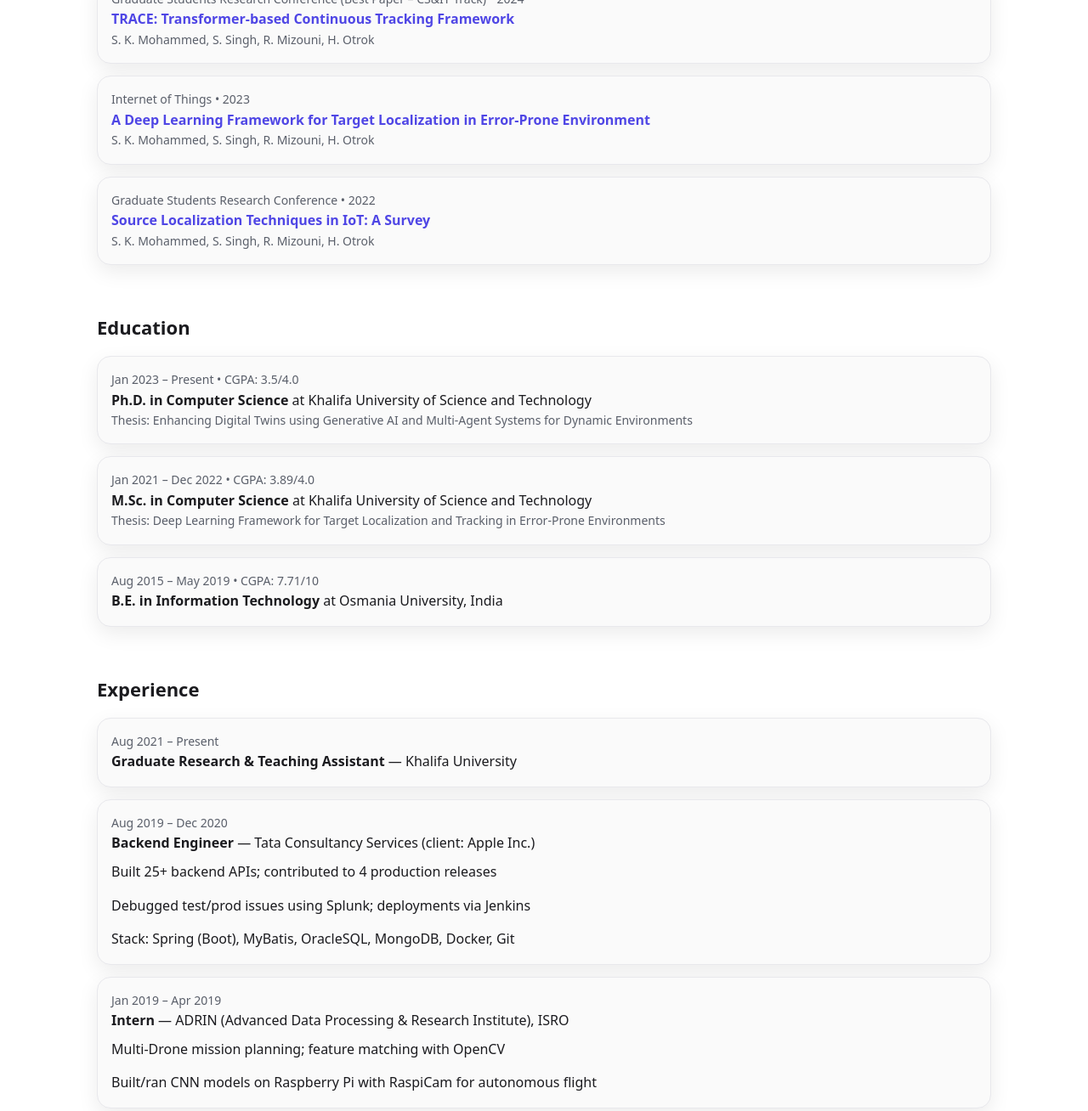
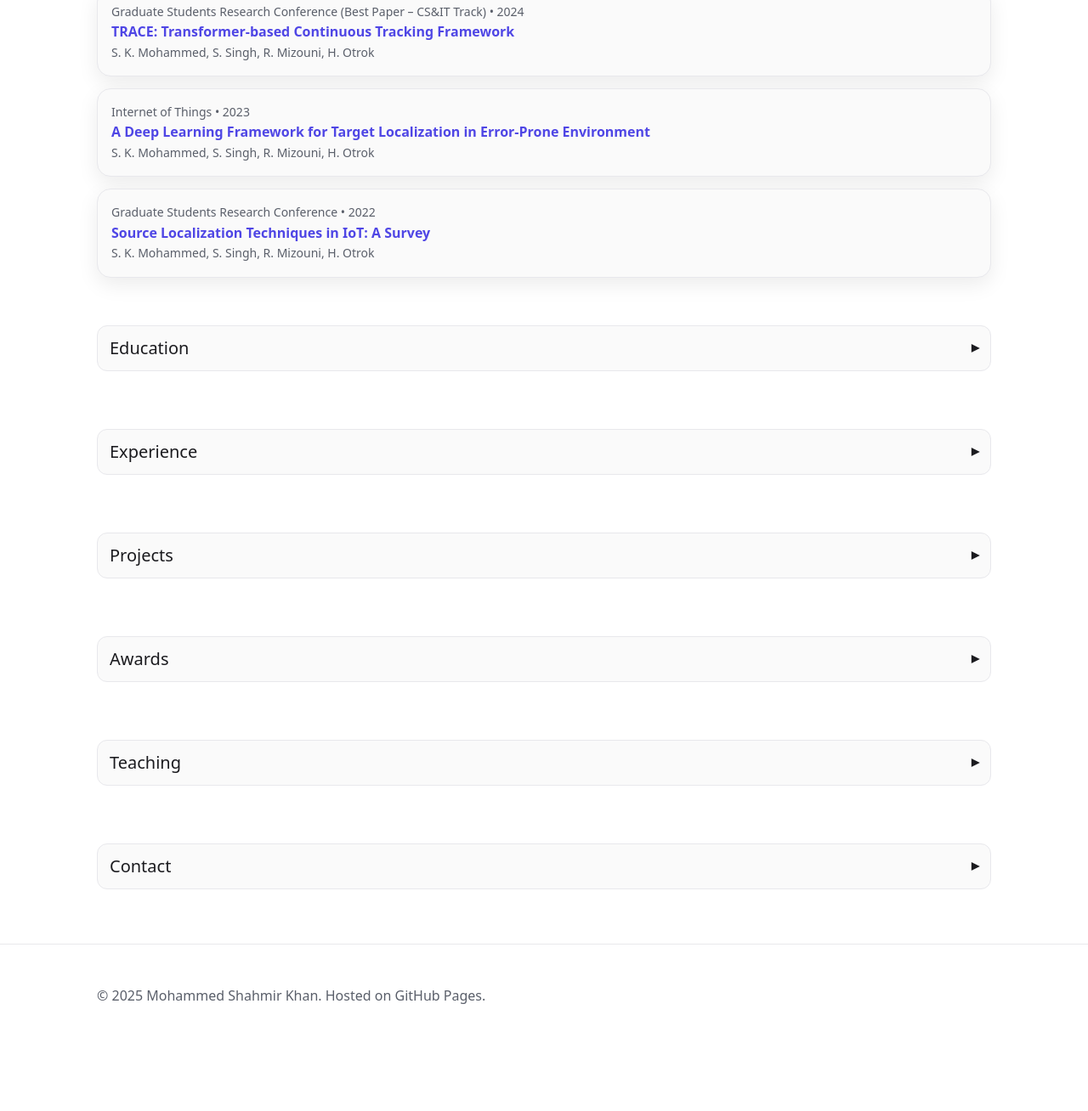
Before and after one commit to kshahmir49/kshahmir49.github.io, a plain HTML site: page index.html in a window 1280 px wide. Shown: the part 1329-2637 px from the top of the page at 85% size. After the commit the page ends 2586 px from the top, so only its background shows below. Drawn offline with Linux system fonts and the light colour scheme.

Commit message:
changed layout

```diff
--- a/index.html
+++ b/index.html
@@ -87,6 +87,21 @@
     .skip { position: absolute; left: -9999px; top: auto; width: 1px; height: 1px; overflow: hidden; }
     .skip:focus { position: static; width: auto; height: auto; background: var(--surface); padding: 8px 12px; border-radius: 10px; }
 
+    /* ===== Collapsible sections (accessible disclosure pattern) ===== */
+    section .section-toggle {
+      display: flex; align-items: center; justify-content: space-between;
+      width: 100%; text-align: left;
+      background: var(--surface); color: inherit; border: 1px solid var(--border);
+      border-radius: 12px; padding: 10px 14px; cursor: pointer;
+      font: inherit; font-size: 20px; margin: 0 0 12px 0;
+    }
+    section .section-toggle:focus { outline: 2px solid color-mix(in oklab, var(--accent) 65%, #000 0%); outline-offset: 2px; }
+    section .chev { transition: transform .18s ease; }
+    section.collapsed .chev { transform: rotate(-90deg); }
+
+    /* Hide a section's body while collapsed, but keep its <h2>/<button> visible */
+    section.collapsed > :not(h2):not(.section-toggle) { display: none !important; }
+
     @media (max-width: 980px) {
       .hero { grid-template-columns: 1fr; }
       .nav { gap: 8px; }
@@ -112,6 +127,7 @@
 </header>
 
 <main id="content" class="container">
+  <!-- Always visible on first load -->
   <section class="hero" aria-label="Introduction">
     <div>
       <div class="card">
@@ -126,41 +142,57 @@
     </div>
   </section>
 
+  <!-- Always visible on first load -->
   <section id="research" aria-labelledby="research-h">
-    <h2 id="research-h">Research papers</h2>
+    <button class="section-toggle" id="research-h" aria-expanded="true" aria-controls="research">
+      <span>Research papers</span><span class="chev" aria-hidden="true">▾</span>
+    </button>
     <h3>In-progress</h3>
     <ul class="clean papers" id="papersInProgress"></ul>
     <h3>Peer-reviewed</h3>
     <ul class="clean papers" id="papersPeer"></ul>
   </section>
 
-  <section id="education" aria-labelledby="edu-h">
-    <h2 id="edu-h">Education</h2>
+  <!-- Collapsed by default; revealed on header click -->
+  <section id="education" aria-labelledby="edu-h" class="collapsed">
+    <button class="section-toggle" id="edu-h" aria-expanded="false" aria-controls="education">
+      <span>Education</span><span class="chev" aria-hidden="true">▾</span>
+    </button>
     <ul class="clean edu" id="eduList"></ul>
   </section>
 
-  <section id="experience" aria-labelledby="exp-h">
-    <h2 id="exp-h">Experience</h2>
+  <section id="experience" aria-labelledby="exp-h" class="collapsed">
+    <button class="section-toggle" id="exp-h" aria-expanded="false" aria-controls="experience">
+      <span>Experience</span><span class="chev" aria-hidden="true">▾</span>
+    </button>
     <ul class="clean exp" id="expList"></ul>
   </section>
 
-  <section id="projects" aria-labelledby="projects-h">
-    <h2 id="projects-h">Projects</h2>
+  <section id="projects" aria-labelledby="projects-h" class="collapsed">
+    <button class="section-toggle" id="projects-h" aria-expanded="false" aria-controls="projects">
+      <span>Projects</span><span class="chev" aria-hidden="true">▾</span>
+    </button>
     <div class="grid" id="projectsGrid"></div>
   </section>
 
-  <section id="awards" aria-labelledby="awards-h">
-    <h2 id="awards-h">Awards</h2>
+  <section id="awards" aria-labelledby="awards-h" class="collapsed">
+    <button class="section-toggle" id="awards-h" aria-expanded="false" aria-controls="awards">
+      <span>Awards</span><span class="chev" aria-hidden="true">▾</span>
+    </button>
     <ul class="clean awards" id="awardsList"></ul>
   </section>
 
-  <section id="teaching" aria-labelledby="teach-h">
-    <h2 id="teach-h">Teaching</h2>
+  <section id="teaching" aria-labelledby="teach-h" class="collapsed">
+    <button class="section-toggle" id="teach-h" aria-expanded="false" aria-controls="teaching">
+      <span>Teaching</span><span class="chev" aria-hidden="true">▾</span>
+    </button>
     <ul class="clean teaching" id="teachList"></ul>
   </section>
 
-  <section id="contact" aria-labelledby="contact-h">
-    <h2 id="contact-h">Contact</h2>
+  <section id="contact" aria-labelledby="contact-h" class="collapsed">
+    <button class="section-toggle" id="contact-h" aria-expanded="false" aria-controls="contact">
+      <span>Contact</span><span class="chev" aria-hidden="true">▾</span>
+    </button>
     <div class="card">
       <p><strong>Email (academic):</strong> <a id="emailLink1" href="mailto:100059811@ku.ac.ae">100059811@ku.ac.ae</a></p>
       <p><strong>Email (personal):</strong> <a id="emailLink2" href="mailto:kshahmir49@gmail.com">kshahmir49@gmail.com</a></p>
@@ -176,7 +208,7 @@
 </footer>
 
 <script>
-  // === Data from CV (fill/extend as needed) ==================================
+  // === Data from CV (unchanged) =============================================
   const SITE_DATA = {
     person: {
       name: "Shahmir Khan Mohammed",
@@ -185,173 +217,52 @@
       phone: "+971 50 214 9427",
       location: "Abu Dhabi, UAE",
       avatar: "shahmir.jpg",
-      socials: [
-        // Add your profiles here, e.g. { name: "Google Scholar", url: "https://scholar.google.com/citations?user=XXXX" }
-      ],
+      socials: [],
       tagline: "Ph.D. Candidate, Computer Science • Khalifa University"
     },
-
     research: {
       in_progress: [
-        {
-          title: "Digital Twins Paradigm: A Systematic Review from the Reinforcement Learning Perspective",
-          authors: ["S. K. Mohammed", "S. Singh", "R. Mizouni", "H. Otrok"],
-          venue: "ACM Computing Surveys",
-          note: "(Submitted)"
-        },
-        {
-          title: "Unifying Digital Twins, Generative AI, and Reinforcement Learning for UAV-assisted Effective Real-time Evacuation",
-          authors: ["S. K. Mohammed", "S. Singh", "R. Mizouni", "H. Otrok"],
-          venue: "IEEE Transactions on Vehicular Technology",
-          note: "(Submitted)"
-        }
+        { title: "Digital Twins Paradigm: A Systematic Review from the Reinforcement Learning Perspective", authors: ["S. K. Mohammed", "S. Singh", "R. Mizouni", "H. Otrok"], venue: "ACM Computing Surveys", note: "(Submitted)" },
+        { title: "Unifying Digital Twins, Generative AI, and Reinforcement Learning for UAV-assisted Effective Real-time Evacuation", authors: ["S. K. Mohammed", "S. Singh", "R. Mizouni", "H. Otrok"], venue: "IEEE Transactions on Vehicular Technology", note: "(Submitted)" }
       ],
       peer_reviewed: [
-        {
-          title: "A Deep Learning Framework for Target Localization in Error-Prone Environment",
-          authors: ["S. K. Mohammed", "S. Singh", "R. Mizouni", "H. Otrok"],
-          venue: "Internet of Things",
-          year: 2023,
-          url: "https://www.sciencedirect.com/science/article/abs/pii/S2542660523000367"
-        },
-        {
-          title: "TRACE: Transformer-based Continuous Tracking Framework using IoT and MCS",
-          authors: ["S. K. Mohammed", "S. Singh", "R. Mizouni", "H. Otrok"],
-          venue: "Journal of Network and Computer Applications",
-          year: 2024,
-          url: "https://www.sciencedirect.com/science/article/abs/pii/S1084804523002126"
-        },
-        {
-          title: "Leveraging Blockchain and Deep Learning for UAV-assisted Search and Rescue Missions",
-          authors: ["I. Chaabi", "S. K. Mohammed", "M. Kadadha", "S. Singh", "R. Mizouni", "H. Otrok"],
-          venue: "IEEE MECOM",
-          year: 2024,
-          location: "Abu Dhabi",
-          url: "https://ieeexplore.ieee.org/abstract/document/10882026"
-        },
-        {
-          title: "Autonomous Mobile Inspection of Process Parameters using Reinforcement Learning in Industrial IoT Environment",
-          authors: ["S. Umar", "S. K. Mohammed", "N. Alkaabi", "S. Muhaidat"],
-          venue: "IEEE MECOM",
-          year: 2024,
-          location: "Abu Dhabi",
-          url: "https://ieeexplore.ieee.org/abstract/document/10881535"
-        },
-        {
-          title: "ZS-ACL: Light-weight Zero-shot Image Denoising using alpha-Conditional Loss",
-          authors: ["S. K. Mohammed", "S. Singh"],
-          venue: "International Conference on Image and Vision Computing (IVCNZ)",
-          year: 2024,
-          location: "Canterbury, New Zealand",
-          url: "https://ieeexplore.ieee.org/abstract/document/10794484"
-        },
-        {
-          title: "Source Localization Techniques in IoT: A Survey",
-          authors: ["S. K. Mohammed", "S. Singh", "R. Mizouni", "H. Otrok"],
-          venue: "Graduate Students Research Conference",
-          year: 2022,
-          location: "Dubai",
-          url: "https://uaegsrc.ae/assets/attachments/GSRC%202022%20Program%20Full.pdf"
-        },
-        {
-          title: "TRACE: Transformer-based Continuous Tracking Framework",
-          authors: ["S. K. Mohammed", "S. Singh", "R. Mizouni", "H. Otrok"],
-          venue: "Graduate Students Research Conference (Best Paper – CS&IT Track)",
-          year: 2024,
-          location: "Abu Dhabi",
-          url: "https://uaegsrc.ae/assets/attachments/GSRC-2024-Program.pdf"
-        }
+        { title: "A Deep Learning Framework for Target Localization in Error-Prone Environment", authors: ["S. K. Mohammed", "S. Singh", "R. Mizouni", "H. Otrok"], venue: "Internet of Things", year: 2023, url: "https://www.sciencedirect.com/science/article/abs/pii/S2542660523000367" },
+        { title: "TRACE: Transformer-based Continuous Tracking Framework using IoT and MCS", authors: ["S. K. Mohammed", "S. Singh", "R. Mizouni", "H. Otrok"], venue: "Journal of Network and Computer Applications", year: 2024, url: "https://www.sciencedirect.com/science/article/abs/pii/S1084804523002126" },
+        { title: "Leveraging Blockchain and Deep Learning for UAV-assisted Search and Rescue Missions", authors: ["I. Chaabi", "S. K. Mohammed", "M. Kadadha", "S. Singh", "R. Mizouni", "H. Otrok"], venue: "IEEE MECOM", year: 2024, location: "Abu Dhabi", url: "https://ieeexplore.ieee.org/abstract/document/10882026" },
+        { title: "Autonomous Mobile Inspection of Process Parameters using Reinforcement Learning in Industrial IoT Environment", authors: ["S. Umar", "S. K. Mohammed", "N. Alkaabi", "S. Muhaidat"], venue: "IEEE MECOM", year: 2024, location: "Abu Dhabi", url: "https://ieeexplore.ieee.org/abstract/document/10881535" },
+        { title: "ZS-ACL: Light-weight Zero-shot Image Denoising using alpha-Conditional Loss", authors: ["S. K. Mohammed", "S. Singh"], venue: "International Conference on Image and Vision Computing (IVCNZ)", year: 2024, location: "Canterbury, New Zealand", url: "https://ieeexplore.ieee.org/abstract/document/10794484" },
+        { title: "Source Localization Techniques in IoT: A Survey", authors: ["S. K. Mohammed", "S. Singh", "R. Mizouni", "H. Otrok"], venue: "Graduate Students Research Conference", year: 2022, location: "Dubai", url: "https://uaegsrc.ae/assets/attachments/GSRC%202022%20Program%20Full.pdf" },
+        { title: "TRACE: Transformer-based Continuous Tracking Framework", authors: ["S. K. Mohammed", "S. Singh", "R. Mizouni", "H. Otrok"], venue: "Graduate Students Research Conference (Best Paper – CS&IT Track)", year: 2024, location: "Abu Dhabi", url: "https://uaegsrc.ae/assets/attachments/GSRC-2024-Program.pdf" }
       ]
     },
-
     projects: [
-      {
-        title: "Toronto Streetcar Delay – analysis & prediction",
-        summary: "Studied TTC streetcar delay data to derive insights and build predictive models for reducing delays.",
-        tags: ["Python", "Keras", "Matplotlib"],
-        link: ""
-      },
-      {
-        title: "Set Cover via Iterative Randomized Rounding & LP",
-        summary: "Compared linear programming vs. randomized rounding approaches for set cover; analyzed cost/speed trade-offs.",
-        tags: ["Python", "Algorithms"],
-        link: ""
-      },
-      {
-        title: "Detector-as-Tracker with Faster R-CNN",
-        summary: "Converted an object detector into a tracker to handle illumination, motion blur, and occlusion.",
-        tags: ["PyTorch", "Detectron2", "CUDA"],
-        link: ""
-      },
-      {
-        title: "CAD Prediction on UK Biobank",
-        summary: "Combined geno/phenotype features and ML models (LR, ET, RF, GBDT) achieving strong performance.",
-        tags: ["Python", "Keras", "GWAS"],
-        link: ""
-      },
-      {
-        title: "Blockchain + UAVs for Search & Rescue",
-        summary: "Edge server with blockchain for integrity/resource allocation; YOLOv5n for casualty detection.",
-        tags: ["Solidity", "PyTorch", "Ganache"],
-        link: ""
-      }
+      { title: "Toronto Streetcar Delay – analysis & prediction", summary: "Studied TTC streetcar delay data to derive insights and build predictive models for reducing delays.", tags: ["Python", "Keras", "Matplotlib"], link: "" },
+      { title: "Set Cover via Iterative Randomized Rounding & LP", summary: "Compared linear programming vs. randomized rounding approaches for set cover; analyzed cost/speed trade-offs.", tags: ["Python", "Algorithms"], link: "" },
+      { title: "Detector-as-Tracker with Faster R-CNN", summary: "Converted an object detector into a tracker to handle illumination, motion blur, and occlusion.", tags: ["PyTorch", "Detectron2", "CUDA"], link: "" },
+      { title: "CAD Prediction on UK Biobank", summary: "Combined geno/phenotype features and ML models (LR, ET, RF, GBDT) achieving strong performance.", tags: ["Python", "Keras", "GWAS"], link: "" },
+      { title: "Blockchain + UAVs for Search & Rescue", summary: "Edge server with blockchain for integrity/resource allocation; YOLOv5n for casualty detection.", tags: ["Solidity", "PyTorch", "Ganache"], link: "" }
     ],
-
     awards: [
       { title: "Elite Young Researcher", by: "Graduate Student Research Awards, Khalifa University", year: 2023 },
       { title: "Best Paper Award – 1st Place (CS&IT Track)", by: "Graduate Students Research Conference, UAEU", year: 2024 }
     ],
-
     education: [
-      {
-        degree: "Ph.D. in Computer Science",
-        org: "Khalifa University of Science and Technology",
-        period: "Jan 2023 – Present",
-        cgpa: "3.5/4.0",
-        thesis_title: "Enhancing Digital Twins using Generative AI and Multi‑Agent Systems for Dynamic Environments",
-      },
-      {
-        degree: "M.Sc. in Computer Science",
-        org: "Khalifa University of Science and Technology",
-        period: "Jan 2021 – Dec 2022",
-        cgpa: "3.89/4.0",
-        thesis_title: "Deep Learning Framework for Target Localization and Tracking in Error‑Prone Environments",
-      },
-      {
-        degree: "B.E. in Information Technology",
-        org: "Osmania University, India",
-        period: "Aug 2015 – May 2019",
-        cgpa: "7.71/10"
-      }
+      { degree: "Ph.D. in Computer Science", org: "Khalifa University of Science and Technology", period: "Jan 2023 – Present", cgpa: "3.5/4.0", thesis_title: "Enhancing Digital Twins using Generative AI and Multi-Agent Systems for Dynamic Environments" },
+      { degree: "M.Sc. in Computer Science", org: "Khalifa University of Science and Technology", period: "Jan 2021 – Dec 2022", cgpa: "3.89/4.0", thesis_title: "Deep Learning Framework for Target Localization and Tracking in Error-Prone Environments" },
+      { degree: "B.E. in Information Technology", org: "Osmania University, India", period: "Aug 2015 – May 2019", cgpa: "7.71/10" }
     ],
-
     experience: [
-      {
-        role: "Graduate Research & Teaching Assistant",
-        org: "Khalifa University",
-        period: "Aug 2021 – Present"
-      },
-      {
-        role: "Backend Engineer",
-        org: "Tata Consultancy Services (client: Apple Inc.)",
-        period: "Aug 2019 – Dec 2020",
-        bullets: [
+      { role: "Graduate Research & Teaching Assistant", org: "Khalifa University", period: "Aug 2021 – Present" },
+      { role: "Backend Engineer", org: "Tata Consultancy Services (client: Apple Inc.)", period: "Aug 2019 – Dec 2020", bullets: [
           "Built 25+ backend APIs; contributed to 4 production releases",
           "Debugged test/prod issues using Splunk; deployments via Jenkins",
           "Stack: Spring (Boot), MyBatis, OracleSQL, MongoDB, Docker, Git"
-        ]
-      },
-      {
-        role: "Intern",
-        org: "ADRIN (Advanced Data Processing & Research Institute), ISRO",
-        period: "Jan 2019 – Apr 2019",
-        bullets: [
-          "Multi‑Drone mission planning; feature matching with OpenCV",
+        ] },
+      { role: "Intern", org: "ADRIN (Advanced Data Processing & Research Institute), ISRO", period: "Jan 2019 – Apr 2019", bullets: [
+          "Multi-Drone mission planning; feature matching with OpenCV",
           "Built/ran CNN models on Raspberry Pi with RaspiCam for autonomous flight"
-        ]
-      }
+        ] }
     ],
-
     teaching: [
       "Teaching assistant for 6 semesters - Intro to Programming with Python",
       "Lab coordinator and instructor for 2 semesters - Intro to Programming with Python",
@@ -365,13 +276,15 @@
   const el = (tag, attrs = {}, children = []) => {
     const node = document.createElement(tag);
     Object.entries(attrs).forEach(([k,v]) => {
-      if (k === 'class') node.className = v; else if (k === 'html') node.innerHTML = v; else node.setAttribute(k, v);
+      if (k === 'class') node.className = v;
+      else if (k === 'html') node.innerHTML = v;
+      else node.setAttribute(k, v);
     });
     children.forEach(c => node.appendChild(typeof c === 'string' ? document.createTextNode(c) : c));
     return node;
   };
 
-  // === Renderers ============================================================
+  // === Renderers (unchanged) ===============================================
   function renderPerson() {
     document.title = `${SITE_DATA.person.name} — Personal Website`;
     document.querySelector('h1').textContent = SITE_DATA.person.name;
@@ -381,12 +294,6 @@
     document.getElementById('emailLink2').textContent = SITE_DATA.person.email2;
     document.getElementById('emailLink2').href = `mailto:${SITE_DATA.person.email2}`;
     document.getElementById('locationBlock').innerHTML = `<strong>Location:</strong> ${SITE_DATA.person.location}`;
-    const socialFrag = document.createDocumentFragment();
-    SITE_DATA.person.socials.forEach((s, i) => {
-      const link = el('a', { href: s.url, target: '_blank', rel: 'noopener' }, [s.name]);
-      socialFrag.appendChild(link);
-      if (i < SITE_DATA.person.socials.length - 1) socialFrag.appendChild(document.createTextNode(' • '));
-    });
     const avatar = document.querySelector('.avatar');
     avatar.src = SITE_DATA.person.avatar; avatar.alt = `Portrait of ${SITE_DATA.person.name}`;
   }
@@ -413,7 +320,6 @@
   function renderPapers() {
     const inprog = document.getElementById('papersInProgress'); inprog.replaceChildren();
     SITE_DATA.research.in_progress.forEach(p => inprog.appendChild(el('li', {}, [paperCard(p)])));
-
     const peer = document.getElementById('papersPeer'); peer.replaceChildren();
     SITE_DATA.research.peer_reviewed
       .sort((a,b) => (b.year||0)-(a.year||0))
@@ -492,7 +398,42 @@
 
   function renderFooterYear(){ document.getElementById('year').textContent = new Date().getFullYear(); }
 
+  // === Collapsible behavior =================================================
+  function toggleSection(sec, forceOpen = null) {
+    const btn = sec.querySelector('.section-toggle');
+    const willOpen = forceOpen !== null ? forceOpen : sec.classList.contains('collapsed');
+    sec.classList.toggle('collapsed', !willOpen);
+    btn.setAttribute('aria-expanded', String(willOpen));
+  }
+
+  function initCollapsibles() {
+    // Make all section headers keyboard- and screen-reader-friendly
+    document.querySelectorAll('section .section-toggle').forEach(btn => {
+      const sec = btn.closest('section');
+      btn.addEventListener('click', () => toggleSection(sec));
+      btn.addEventListener('keydown', (e) => {
+        if (e.key === 'Enter' || e.key === ' ') { e.preventDefault(); toggleSection(sec); }
+      });
+    });
+
+    // Clicking a top-nav anchor also opens the section
+    document.querySelectorAll('.nav-links a[href^="#"]').forEach(a => {
+      a.addEventListener('click', () => {
+        const id = a.getAttribute('href').slice(1);
+        const sec = document.getElementById(id);
+        if (sec) toggleSection(sec, true); // ensure open
+      });
+    });
+
+    // If the page loads with a hash (deep link), open that section
+    if (location.hash) {
+      const sec = document.getElementById(location.hash.slice(1));
+      if (sec) toggleSection(sec, true);
+    }
+  }
+
   document.addEventListener('DOMContentLoaded', () => {
+    // Render data
     renderPerson();
     renderPapers();
     renderProjects();
@@ -502,6 +443,9 @@
     renderTeaching();
     initTheme();
     renderFooterYear();
+
+    // Activate collapsibles
+    initCollapsibles();
   });
 </script>
 
@@ -514,11 +458,7 @@
   "email": ["mailto:100059811@ku.ac.ae", "mailto:kshahmir49@gmail.com"],
   "url": "https://kshahmir49.github.io/",
   "affiliation": {"@type":"Organization","name":"Khalifa University of Science and Technology"},
-  "address": {
-    "@type": "PostalAddress",
-    "addressLocality": "Abu Dhabi",
-    "addressCountry": "AE"
-  }
+  "address": {"@type": "PostalAddress","addressLocality": "Abu Dhabi","addressCountry": "AE"}
 }
 </script>
 </body>
```
